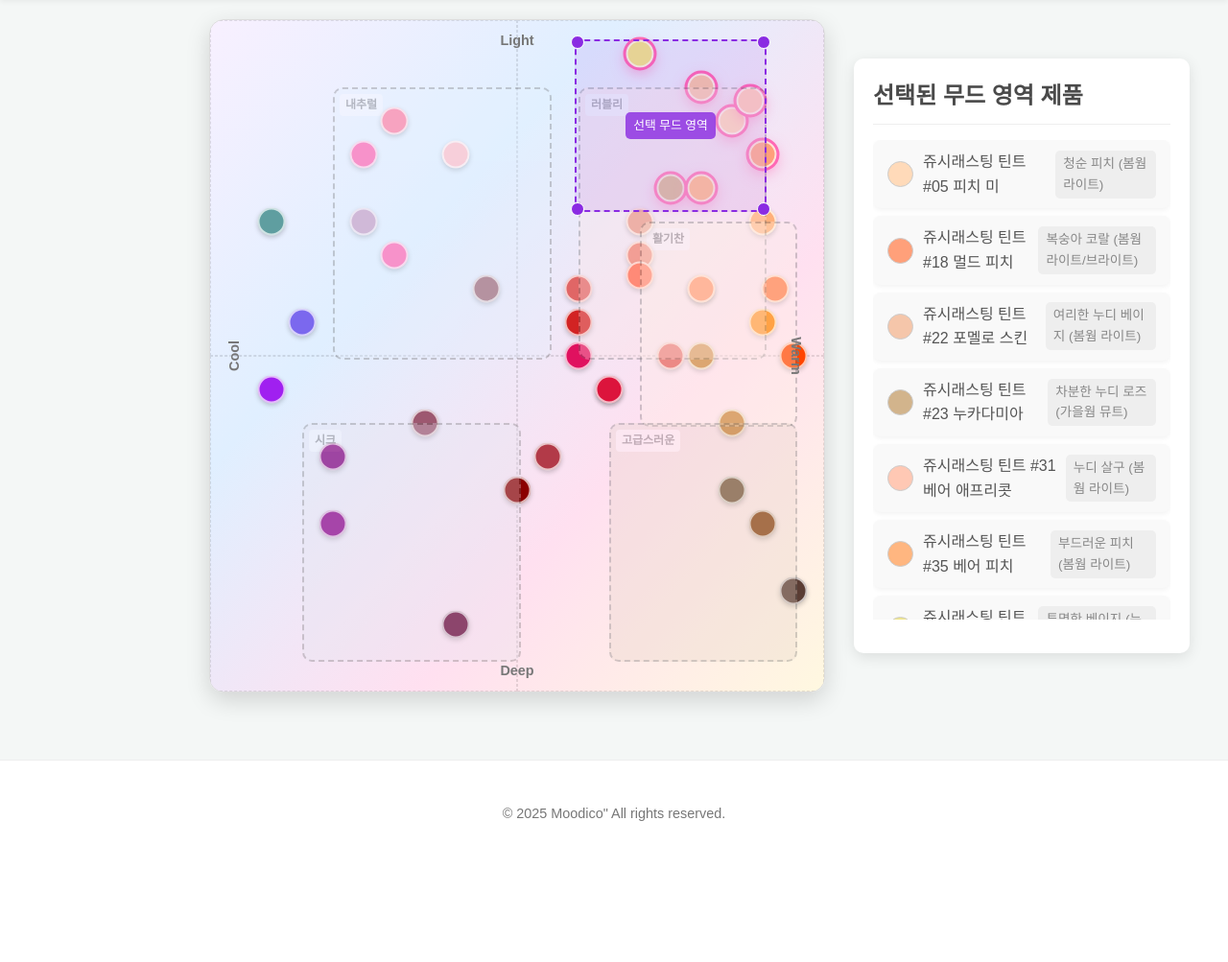
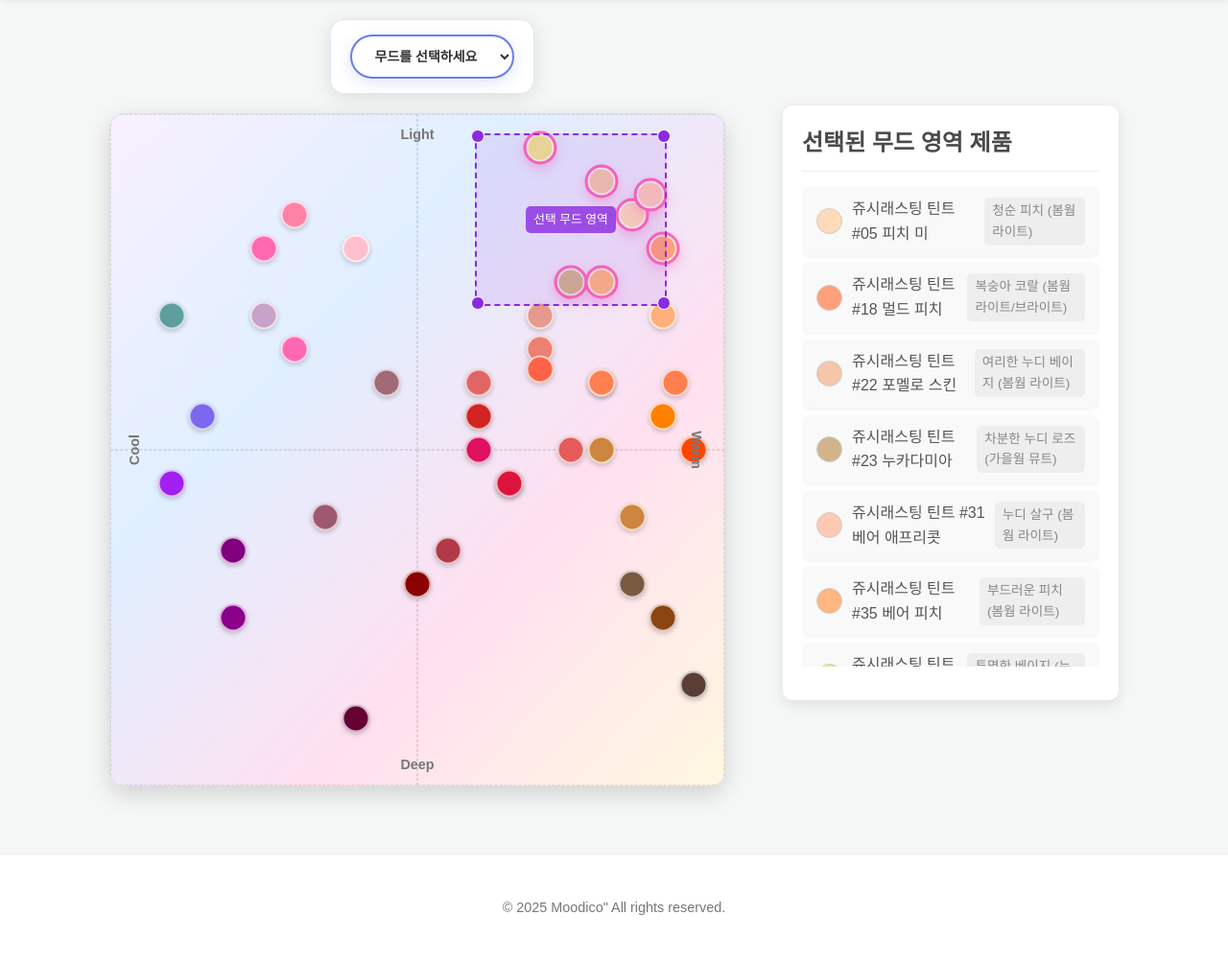
Before and after one commit to pirogramming/Moodico, a Django app: page /color_matrix_explore/ in a window 1280 px wide. Shown: the part 87-1090 px from the top of the page at 96% size. Before the commit the page ends 943 px from the top, so only its background shows below. Run offline with Django 5.2, Linux system fonts and the light colour scheme.

Commit message:
[add] 색상 매트릭스 구역별 추천 기능/드롭다운 버튼 추가

```diff
--- a/static/css/color_matrix_style.css
+++ b/static/css/color_matrix_style.css
@@ -5,6 +5,53 @@ main {
     align-items: center;
     width: 100%;
     max-width: 1200px;
+}
+
+/* 매트릭스 래퍼 스타일 */
+.matrix-wrapper {
+    display: flex;
+    flex-direction: column;
+    align-items: center;
+    gap: 20px;
+    margin-right: 30px;
+}
+
+/* 무드 선택기 스타일 */
+.mood-selector {
+    display: flex;
+    justify-content: center;
+    align-items: center;
+    background: rgba(255, 255, 255, 0.95);
+    padding: 15px 20px;
+    border-radius: 15px;
+    box-shadow: 0 4px 20px rgba(0, 0, 0, 0.1);
+    backdrop-filter: blur(10px);
+    border: 1px solid rgba(102, 126, 234, 0.2);
+}
+
+.mood-dropdown {
+    padding: 12px 20px;
+    border: 2px solid #667eea;
+    border-radius: 25px;
+    background: white;
+    color: #333;
+    font-size: 14px;
+    font-weight: 600;
+    cursor: pointer;
+    outline: none;
+    transition: all 0.3s ease;
+    box-shadow: 0 4px 15px rgba(102, 126, 234, 0.2);
+    min-width: 150px;
+}
+
+.mood-dropdown:hover {
+    border-color: #5a6fd8;
+    box-shadow: 0 6px 20px rgba(102, 126, 234, 0.3);
+}
+
+.mood-dropdown:focus {
+    border-color: #5a6fd8;
+    box-shadow: 0 0 0 3px rgba(102, 126, 234, 0.1);
 }
 
 .color-matrix-container {
@@ -74,6 +121,7 @@ main {
     border: 2px solid rgba(255, 255, 255, 0.7);
     transition: transform 0.2s ease, box-shadow 0.2s ease, border-color 0.2s ease;
     user-select: none;
+    z-index: 2;
 }
 
 .product-circle:hover {
@@ -95,7 +143,7 @@ main {
     border-radius: 10px;
     opacity: 0.3;
     transition: opacity 0.3s ease;
-    z-index: 1;
+    z-index: 0;
     pointer-events: none;
 }
 
@@ -230,9 +278,12 @@ main {
         align-items: center;
     }
 
-    .color-matrix-container {
+    .matrix-wrapper {
         margin-right: 0;
         margin-bottom: 30px;
+    }
+
+    .color-matrix-container {
         width: 90vw;
         height: 90vw;
         max-width: 500px;
--- a/static/js/color_matrix_script.js
+++ b/static/js/color_matrix_script.js
@@ -5,6 +5,7 @@ document.addEventListener('DOMContentLoaded', () => {
     const selectedProductsDisplay = document.getElementById('selected-products-display');
     const selectedProductsList = document.getElementById('selected-products-list');
     const noProductsMessage = document.getElementById('no-products-message');
+    const moodDropdown = document.getElementById('mood-dropdown');
 
     // 무드별 구역 정의
     const moodZones = {
@@ -88,9 +89,14 @@ document.addEventListener('DOMContentLoaded', () => {
 
     // 무드 구역 렌더링
     const renderMoodZones = () => {
+        // 기존 무드 구역 제거
+        const existingZones = productsContainer.querySelectorAll('.mood-zone');
+        existingZones.forEach(zone => zone.remove());
+
         Object.values(moodZones).forEach(zone => {
             const zoneElement = document.createElement('div');
             zoneElement.classList.add('mood-zone');
+            zoneElement.dataset.mood = zone.name;
             zoneElement.style.left = `${zone.area.left}%`;
             zoneElement.style.top = `${zone.area.top}%`;
             zoneElement.style.width = `${zone.area.width}%`;
@@ -100,6 +106,7 @@ document.addEventListener('DOMContentLoaded', () => {
             zoneElement.style.border = '2px dashed #666';
             zoneElement.style.position = 'absolute';
             zoneElement.style.borderRadius = '10px';
+            zoneElement.style.display = 'none'; // 초기에는 숨김
             zoneElement.title = `${zone.name}: ${zone.description}`;
 
             // 구역 라벨 추가
@@ -117,6 +124,27 @@ document.addEventListener('DOMContentLoaded', () => {
 
             zoneElement.appendChild(label);
             productsContainer.appendChild(zoneElement);
+        });
+    };
+
+    // 선택된 무드 구역만 표시
+    const showSelectedMoodZone = (selectedMood) => {
+        const allZones = productsContainer.querySelectorAll('.mood-zone');
+
+        allZones.forEach(zone => {
+            if (selectedMood === '') {
+                // 모든 무드 보기 선택 시 모든 구역 숨김
+                zone.style.display = 'none';
+            } else if (zone.dataset.mood === selectedMood) {
+                // 선택된 무드 구역만 표시
+                zone.style.display = 'block';
+                zone.style.opacity = '0.7';
+                zone.style.borderColor = '#ff6b6b';
+                zone.style.borderWidth = '3px';
+            } else {
+                // 다른 구역들은 숨김
+                zone.style.display = 'none';
+            }
         });
     };
 
@@ -334,6 +362,12 @@ document.addEventListener('DOMContentLoaded', () => {
         updateSelectedProducts();
     });
 
+    // 드롭다운 이벤트 리스너 추가
+    moodDropdown.addEventListener('change', (e) => {
+        const selectedMood = e.target.value;
+        showSelectedMoodZone(selectedMood);
+    });
+
     // 전역 변수로 노출 (다른 스크립트에서 사용 가능)
     window.getProductsByMood = getProductsByMood;
     window.moodZones = moodZones;
--- a/templates/color_matrix.html
+++ b/templates/color_matrix.html
@@ -1,6 +1,18 @@
 {% extends 'base.html' %} {% load static %} {% block extra_head %}
 <link rel="stylesheet" href="{% static 'css/color_matrix_style.css' %}" />
 {% endblock %} {% block content %}
+<div class="matrix-wrapper">
+  <div class="mood-selector">
+    <select id="mood-dropdown" class="mood-dropdown">
+      <option value="">무드를 선택하세요</option>
+      <option value="러블리">러블리</option>
+      <option value="활기찬">활기찬</option>
+      <option value="고급스러운">고급스러운</option>
+      <option value="내추럴">내추럴</option>
+      <option value="시크">시크</option>
+    </select>
+  </div>
+
   <section class="color-matrix-container">
     <div class="quadrant-grid">
       <div class="quadrant top-left"></div>
@@ -24,6 +36,7 @@
       <div class="resizer bottom-right-resizer"></div>
     </div>
     </section>
+</div>
 
 <div id="selected-products-display" class="selected-products-display">
   <h2>선택된 무드 영역 제품</h2>
@@ -35,3 +48,4 @@
 {% endblock %} {% block extra_js %}
   <script src="{% static 'js/color_matrix_script.js' %}"></script>
   {% endblock %}
+</div>
```
Lines whose indentation alone changed are shown as unchanged.
